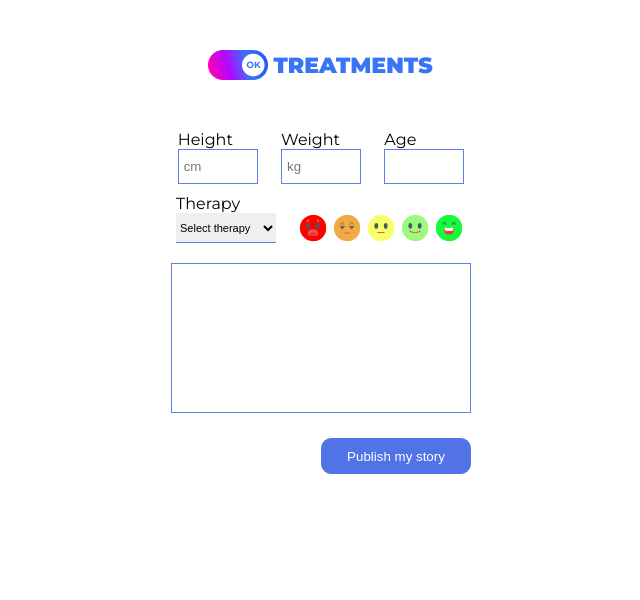
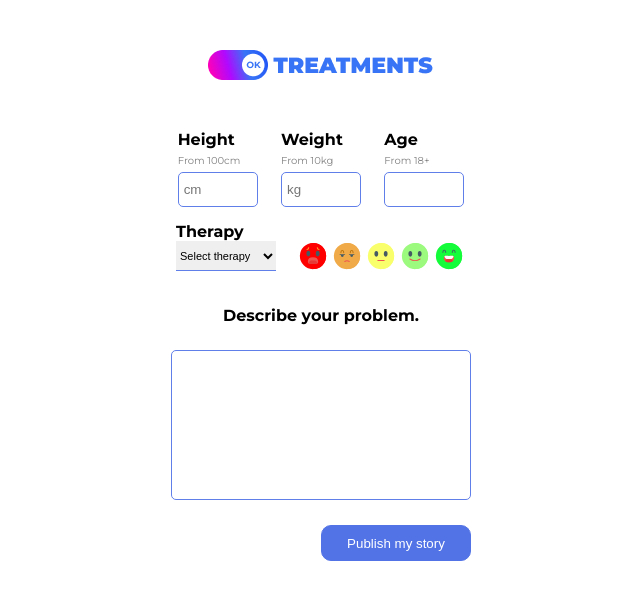
Before and after one commit to RomanRichert/Social_Network_For_Health, a React (Create React App) app in the folder my-app/: page /submit in a window 1280 px wide. Shown: the top 600 px of the page, without its empty margins (319-959 px from the left). Built offline with nearby package versions, Linux system fonts and the light colour scheme.

Commit message:
FirstPage, ResultPage and SubmitPage updated

```diff
--- a/my-app/src/pages/FirstPage/index.jsx
+++ b/my-app/src/pages/FirstPage/index.jsx
@@ -8,6 +8,7 @@ export default function FirstPage() {
   const [isDisabled, setIsDisabled] = useState(true);
   return (
     <div className={style.first_page}>
+      <p>Choose a body part that bothers you.</p>
       <HumanBody isDisabled={isDisabled} setIsDisabled={setIsDisabled} />
       <p className={style.description}>
         Choose one option for each questionnaire item. The answers for the
--- a/my-app/src/pages/FirstPage/index.module.css
+++ b/my-app/src/pages/FirstPage/index.module.css
@@ -4,6 +4,12 @@
 	justify-content: center;
 
 }
+
+.first_page p {
+	font-weight: bold;
+	text-align: center;
+}
+
 .description {
 	font-size: 12px;
 	margin-bottom: 10px;
--- a/my-app/src/pages/ResultsPage/index.jsx
+++ b/my-app/src/pages/ResultsPage/index.jsx
@@ -1,6 +1,7 @@
 import React, { useEffect, useState } from "react";
 import HumanBody from "../../components/HumanBody";
 import styles from "./index.module.css";
+import Img from "./media/BMI.jpg";
 export default function ResultsPage() {
   const [text, setText] = useState([]);
 
@@ -20,6 +21,7 @@ export default function ResultsPage() {
     <div className={styles.results_page}>
       <h4>Your health score: 53</h4>
       <h4>Your BMI: 25.0</h4>
+      <img src={Img} alt="" />
 
       <p>Meet your treatment buddies:</p>
 
@@ -34,7 +36,7 @@ export default function ResultsPage() {
             name="message"
             cols="30"
             rows="10"
-            maxLength="50"
+            maxLength="100"
           ></textarea>
           <div className={styles.message}>
             {text.map((el, index) => (
--- a/my-app/src/pages/ResultsPage/index.module.css
+++ b/my-app/src/pages/ResultsPage/index.module.css
@@ -6,7 +6,14 @@
 	margin-bottom: 10px;
 }
 
+.results_page img {
+	width: 320px;
+	object-fit: cover;
+
+}
+
 .results_page p {
+	margin-top: 15px;
 	color: var(--lila-primary);
 	font-weight: 900;
 }
@@ -19,12 +26,13 @@
 }
 
 .treatments textarea {
+	border-radius: 5px;
+	border: 1px solid lightgray;
 	width: 320px;
 	outline: none;
 	height: 70px;
 	margin-top: 15px;
-	border: none;
-	border-bottom: 1px solid var(--lila-border);
+	/* border-bottom: 1px solid var(--lila-border); */
 	resize: none;
 }
 
--- a/my-app/src/pages/SubmitPage/index.jsx
+++ b/my-app/src/pages/SubmitPage/index.jsx
@@ -5,53 +5,57 @@ import Icon2 from "./media/unamused_icon.svg";
 import Icon3 from "./media/neutral_icon.svg";
 import Icon4 from "./media/smilling_icon.svg";
 import Icon5 from "./media/beaming_icon.svg";
-import { useForm } from 'react-hook-form'
-import { Link, useNavigate } from 'react-router-dom';
+import { useForm } from "react-hook-form";
+import { Link, useNavigate } from "react-router-dom";
 
 export default function SubmitPage() {
-
-  const navigate = useNavigate()
-  const {register, handleSubmit, formState: {errors}, reset } = useForm({
-    mode: 'onBlur',
+  const navigate = useNavigate();
+  const {
+    register,
+    handleSubmit,
+    formState: { errors },
+    reset,
+  } = useForm({
+    mode: "onBlur",
     defaultValues: {
-        height: '',
-        weight: '',
-        age: ''
-        }
+      height: "",
+      weight: "",
+      age: "",
+    },
   });
 
   const submit = (data) => {
     console.log(data);
-    navigate('/results')
+    navigate("/results");
     reset();
-}
+  };
 
-const heightRegister = register('height', {
-  required: '*The field is required',
+  const heightRegister = register("height", {
+    required: "*The field is required",
     pattern: {
       value: /^(1\d{2}|2[0-4]\d|250)$/,
-    message: '*Not valid format'
-  }
+      message: "*Not valid format",
+    },
   });
 
-const weightRegister = register('weight', {
-  required: '*The field is required',
+  const weightRegister = register("weight", {
+    required: "*The field is required",
     pattern: {
       value: /^\d{2,3}( ?kg)?$/,
-    message: '*Not valid format'
-  }
+      message: "*Not valid format",
+    },
   });
 
-const ageRegister = register('age', {
-  required: '*The field is required',
+  const ageRegister = register("age", {
+    required: "*The field is required",
     pattern: {
       value: /^(1[8-9]|[2-9][0-9]|100)'?$/,
-    message: '*Not valid format'
-    }
+      message: "*Not valid format",
+    },
   });
 
-const selectRegister = register('therapy');
-const textareaRegister = register ('story');
+  const selectRegister = register("therapy");
+  const textareaRegister = register("story");
 
   return (
     <div>
@@ -59,35 +63,47 @@ const textareaRegister = register ('story');
         <div className={style.submit_block}>
           <label>
             <p>Height</p>
-          <input type="number" name="height" placeholder='cm'  {...heightRegister}/>
+            <p className={style.descr}>From 100cm</p>
+            <input
+              type="number"
+              name="height"
+              placeholder="cm"
+              {...heightRegister}
+            />
             <div className={style.error_message_height}>
               {errors.height && <p>{errors.height?.message}</p>}
             </div>
           </label>
           <label>
             <p>Weight</p>
-        <input type="number" name="weight" placeholder='kg'  {...weightRegister}/>
+            <p className={style.descr}>From 10kg</p>
+            <input
+              type="number"
+              name="weight"
+              placeholder="kg"
+              {...weightRegister}
+            />
             <div className={style.error_message_weight}>
               {errors.weight && <p>{errors.weight?.message}</p>}
             </div>
           </label>
           <label>
             <p>Age</p>
-        <input type="number" name="age"  {...ageRegister}/>
+            <p className={style.descr}>From 18+</p>
+            <input type="number" name="age" {...ageRegister} />
             <div className={style.error_message_age}>
               {errors.age && <p>{errors.age?.message}</p>}
             </div>
           </label>
         </div>
 
-
         <p className={style.title}>Therapy</p>
         <div className={style.title2_block}>
           <select {...selectRegister}>
-          <option value = ''>Select therapy</option>
-          <option value = 'running'>Running</option>
-          <option value = 'yoga'>Yoga</option>
-          <option value = 'swimming'>Swimming</option>
+            <option value="">Select therapy</option>
+            <option value="running">Running</option>
+            <option value="yoga">Yoga</option>
+            <option value="swimming">Swimming</option>
           </select>
           <div className={style.img_block}>
             <img src={Icon1} alt="" />
@@ -99,13 +115,16 @@ const textareaRegister = register ('story');
         </div>
 
         <div className={style.story_block}>
+          <p>Describe your problem.</p>
+          <textarea
+            name="story"
+            cols="30"
+            rows="10"
+            maxLength="250"
+            {...textareaRegister}
+          ></textarea>
 
-        <textarea name="story" cols="30" rows="10" maxLength="250" {...textareaRegister}></textarea>
-
-        <button type = 'submit' >
-          Publish my story
-        </button>
-
+          <button type="submit">Publish my story</button>
         </div>
       </form>
     </div>
--- a/my-app/src/pages/SubmitPage/index.module.css
+++ b/my-app/src/pages/SubmitPage/index.module.css
@@ -6,8 +6,9 @@
     padding-left: 30px;
 }
 
-.title_block p {
-    font-weight: 900;
+.submit_block p {
+    font-weight: bold;
+    margin-bottom: 5px;
 }
 
 .submit_block {
@@ -17,16 +18,26 @@
     gap: 10px;
 }
 
+.descr {
+    color: gray;
+    font-size: 10px;
+    font-weight: normal !important;
+}
+
 .submit_block input {
+    border-radius: 5px;
     padding: 5px;
     border: 1px solid var(--lila-border);
     width: 80px;
     height: 35px;
+    outline: none;
+
 }
 
 .title {
+    margin-top: 15px;
     margin-left: 15px;
-
+    font-weight: bold;
 }
 
 .title2_block {
@@ -65,12 +76,19 @@
     gap: 25px;
 }
 
+.story_block  p {
+    font-weight: bold;
+    margin-top: 15px;
+}
+
 .story_block textarea {
     padding: 15px;
     height:150px ;
     width: 300px;
     border: 1px solid var(--lila-border);
+    border-radius: 5px;
     resize: none;
+    outline: none;
 }
 
 .story_block button {
```
Also changed, not shown: my-app/src/pages/ResultsPage/media/BMI.jpg (added). Lines whose indentation alone changed are shown as unchanged.
